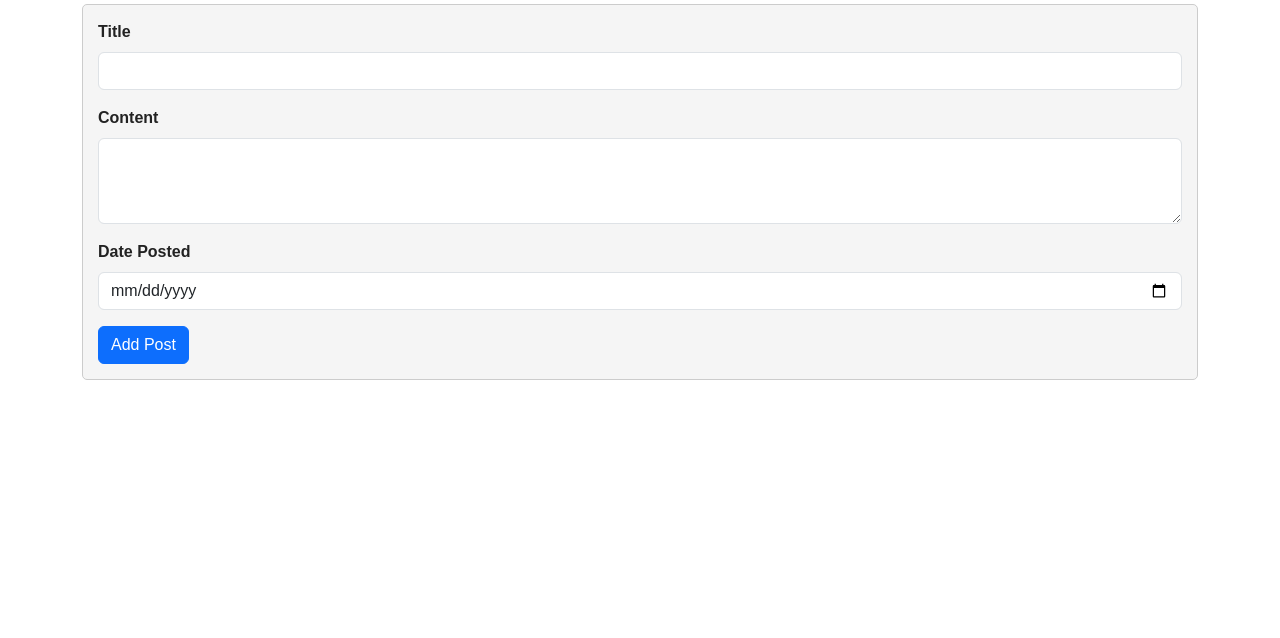
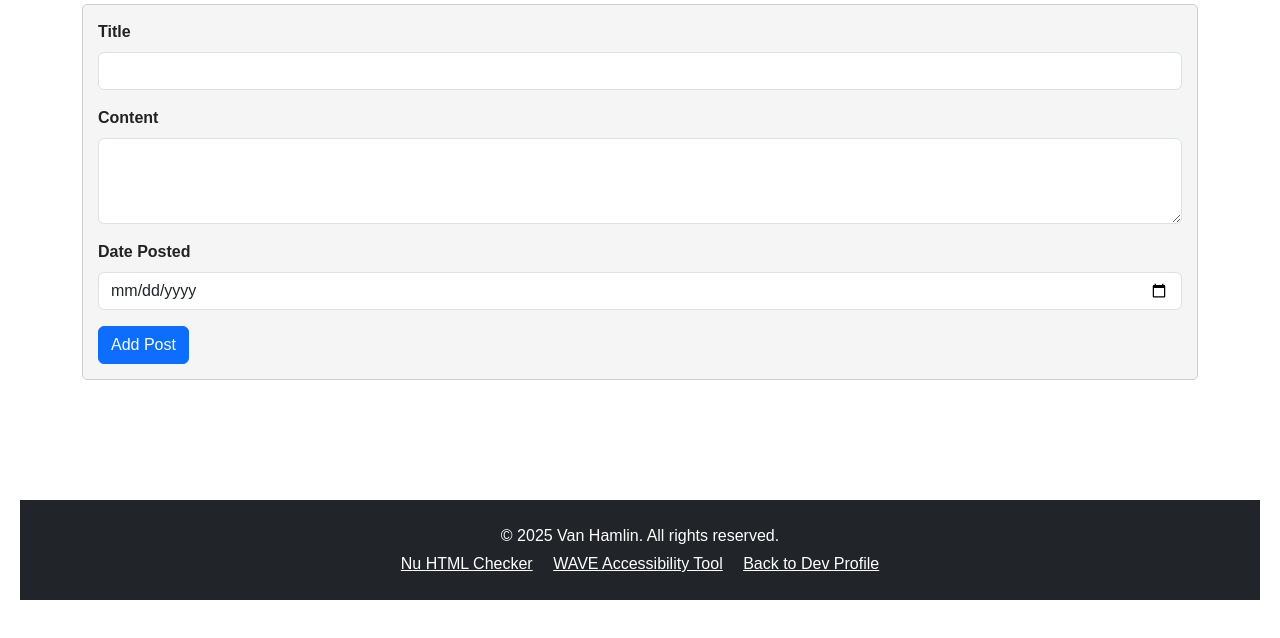
Before and after one commit to Van1410/blog-admin, a plain HTML site: page index.html in a window 1280 px wide. Shown: the part 132-770 px from the top of the page. Drawn offline with nearby package versions, Linux system fonts and the light colour scheme; no server answers.

Commit message:
Update index.html

```diff
--- a/index.html
+++ b/index.html
@@ -34,6 +34,29 @@
     </section>
   </main>
 
+  <!-- Footer -->
+  <footer class="bg-dark text-white text-center py-4 mt-5">
+    <p class="mb-1">© 2025 Van Hamlin. All rights reserved.</p>
+    <a
+      href="https://validator.w3.org/nu/?doc=https%3A%2F%2Fvan1410.github.io%2Fblog-admin%2F"
+      class="text-white text-decoration-underline me-3"
+      target="_blank" rel="noopener noreferrer"
+      >Nu HTML Checker</a
+    >
+    <a
+      href="https://wave.webaim.org/report#/https://van1410.github.io/blog-admin/"
+      class="text-white text-decoration-underline me-3"
+      target="_blank" rel="noopener noreferrer"
+      >WAVE Accessibility Tool</a
+    >
+    <a
+      href="https://van1410.github.io/Van1410/"
+      class="text-white text-decoration-underline"
+      target="_blank" rel="noopener noreferrer"
+      >Back to Dev Profile</a
+    >
+  </footer>
+
   <!-- Scripts -->
   <script src="https://code.jquery.com/jquery-3.7.1.min.js"></script>
   <script src="Scripts/JavaScript.js"></script>
```
